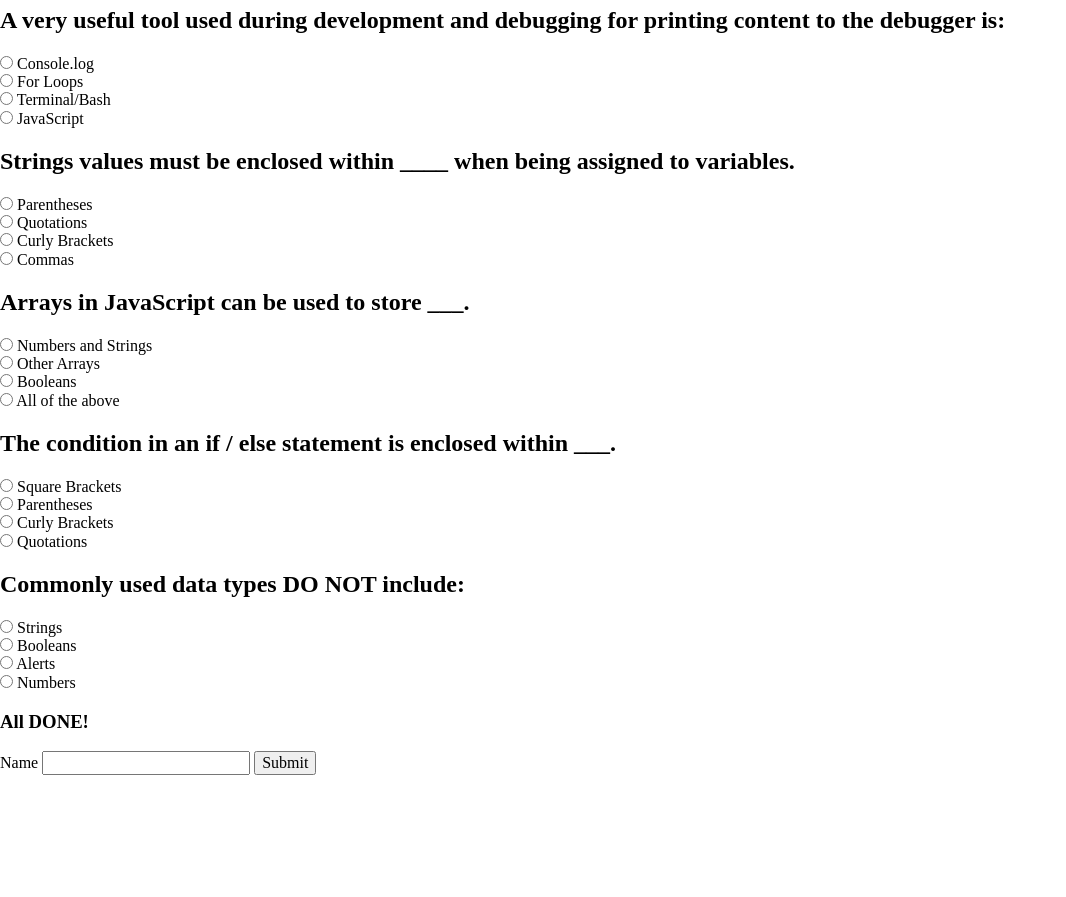
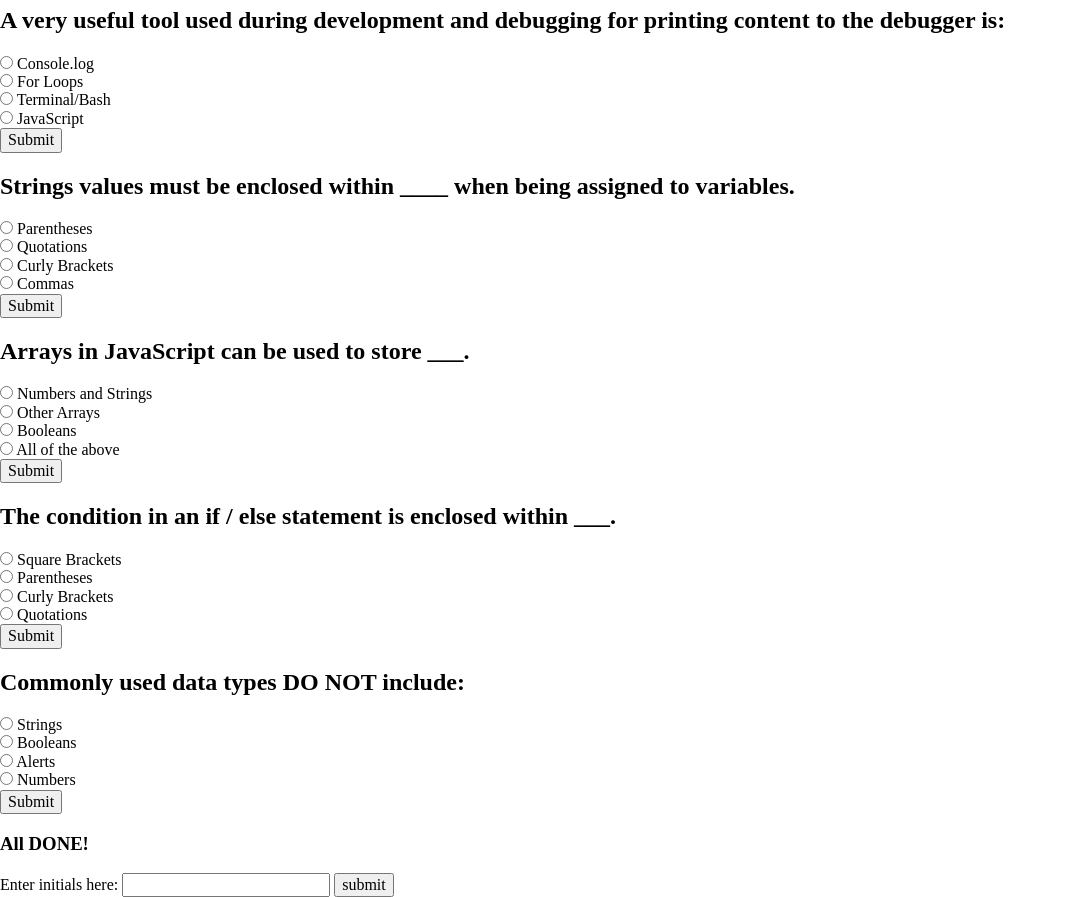
Before and after one commit to Fallen-Master/JS_Quiz, a plain HTML site: page index.html in a window 1280 px wide. Shown: the part 220-1117 px from the top of the page, without its empty margins (0-1066 px from the left). Before the commit the page ends 995 px from the top, so only its background shows below. Drawn offline with Linux system fonts and the light colour scheme.

Commit message:
moved br/ removed form from main/ submit-final

```diff
--- a/index.html
+++ b/index.html
@@ -12,106 +12,112 @@
   <body>
 
         <header>
-            <p id="Highscore">View Highscore</p>
+            <p id="highscore">View Highscore</p>
             <p id="timer">Time: </p>
         </header>
 <!-- BREAK -->
         <main>
             <section class="center">
-                <form class="intro">
                     <h1>JavaScript Quiz</h1>
                     <p> Try to answer the follwing code-related questions within the time limit. Kepe in mind that incorrect answers will penalize your score/time by 15 seconds</p>
                     <button id="start">Start Quiz</button>
-                </form>
             </section>
 
             <section class = questions>
                 <form class="question-1">
                     <h2>A very useful tool used during development and debugging for printing content to the debugger is:</h2>
-
                     <input type="radio" id="Console-log" name="useful_tool" value="Console.log">
-                    <label for="Console-log">Console.log</label><br>
-
+                    <label for="Console-log">Console.log</label>
+                    <br>
                     <input type="radio" id="for-loops" name="useful_tool" value="For Loops">
-                    <label for="for-loops">For Loops</label><br>
-
+                    <label for="for-loops">For Loops</label>
+                    <br>
                     <input type="radio" id="curly-brackets" name="useful_tool" value="Terminal/Bash">
-                    <label for="Curly Brackets">Terminal/Bash</label><br>
-
+                    <label for="Curly Brackets">Terminal/Bash</label>
+                    <br>
                     <input type="radio" id="javascript" name="useful_tool" value="JavaScript">
                     <label for="javascript">JavaScript</label>
+                    <br>
+                    <input type="submit" id="submit-1" name="submit-1" value="Submit">
 
                 </form>
 
                 <form class="question-2">
                     <h2>Strings values must be enclosed within ____ when being assigned to variables.</h2>
-
                     <input type="radio" id="parentheses" name="string_values" value="Parentheses">
-                    <label for="parentheses">Parentheses</label><br>
-
+                    <label for="parentheses">Parentheses</label>
+                    <br>
                     <input type="radio" id="quotations" name="string_values" value="Quotations">
-                    <label for="quotations">Quotations</label><br>
-
+                    <label for="quotations">Quotations</label>
+                    <br>
                     <input type="radio" id="curly-brackets-qt2" name="string_values" value="Curly Brackets">
-                    <label for="curly-brackets">Curly Brackets</label><br>
-
+                    <label for="curly-brackets">Curly Brackets</label>
+                    <br>
                     <input type="radio" id="commas" name="string_values" value="Commas">
                     <label for="commas">Commas</label>
+                    <br>
+                    <input type="submit" id="submit-2" name="submit-2" value="Submit">
                 </form>
 
                 <form class="question-3">
                     <h2>Arrays in JavaScript can be used to store ___.</h2>
                     <input type="radio" id="numbers-and-strings" name="arrays_js" value="Numbers and Strings">
-                    <label for="numbers-and-strings">Numbers and Strings</label><br>
-
+                    <label for="numbers-and-strings">Numbers and Strings</label>
+                    <br>
                     <input type="radio" id="other-arrays" name="arrays_js" value="Other Arrays">
-                    <label for="other-arrays">Other Arrays</label><br>
-
+                    <label for="other-arrays">Other Arrays</label>
+                    <br>
                     <input type="radio" id="booleans" name="arrays_js" value="Booleans">
-                    <label for="booleans">Booleans</label><br>
-
+                    <label for="booleans">Booleans</label>
+                    <br>
                     <input type="radio" id="all-of-the-above" name="arrays_js" value="All of the above">
                     <label for="all-of-the-above">All of the above</label>
+                    <br>
+                    <input type="submit" id="submit-3" name="submit-3" value="Submit">
                 </form>
 
                 <form class="question-4">
                     <h2>The condition in an if / else statement is enclosed within ___.</h2>
                     <input type="radio" id="square-brackets" name="if_else" value="Square Brackets">
-                    <label for="square-brackets">Square Brackets</label><br>
-
+                    <label for="square-brackets">Square Brackets</label>
+                    <br>
                     <input type="radio" id="parentheses-qt4" name="if_else" value="Parentheses">
-                    <label for="parentheses-qt4">Parentheses</label><br>
-
+                    <label for="parentheses-qt4">Parentheses</label>
+                    <br>
                     <input type="radio" id="curly-brackets-qt4" name="if_else" value="Curly Brackets">
-                    <label for="curly-brackets-qt4">Curly Brackets</label><br>
-
+                    <label for="curly-brackets-qt4">Curly Brackets</label>
+                    <br>
                     <input type="radio" id="quotations-qt4" name="if_else" value="Quotations">
                     <label for="quotations-qt4">Quotations</label>
+                    <br>
+                    <input type="submit" id="submit-4" name="submit-4" value="Submit">
                 </form>
 
                 <form class="question-5">
                     <h2>Commonly used data types DO NOT include:</h2>
                     <input type="radio" id="strings" name="data_types" value="Strings">
-                    <label for="strings">Strings</label><br>
-
+                    <label for="strings">Strings</label>
+                    <br>
                     <input type="radio" id="booleans-qt5" name="data_types" value="Booleans">
-                    <label for="booleans-qt5">Booleans</label><br>
-
+                    <label for="booleans-qt5">Booleans</label>
+                    <br>
                     <input type="radio" id="alerts" name="data_types" value="Alerts">
-                    <label for="alerts">Alerts</label><br>
-
+                    <label for="alerts">Alerts</label>
+                    <br>
                     <input type="radio" id="numbers" name="data_types" value="Numbers">
                     <label for="numbers">Numbers</label>
+                    <br>
+                    <input type="submit" id="submit-5" name="submit-5" value="Submit">
                 </form>
             </section>
 
             <section class="end">
-                <form class="done">
+                <form >
                     <h3>All DONE! </h3>
-                    <p> </p>
-                        <label for="name">Name</label>
-                        <input type="text" id="name" name="name" required>
-                        <input type="submit" name="name"id="submit" required>
+                    <p id="results"> </p>
+                        <label for="name">Enter initials here:</label>
+                        <input type="text" id="initial" name="initials" required>
+                        <input type="submit" name="submit-final"id="submit-final" value ="submit" required>
                 </form>
             </section>
 
```
